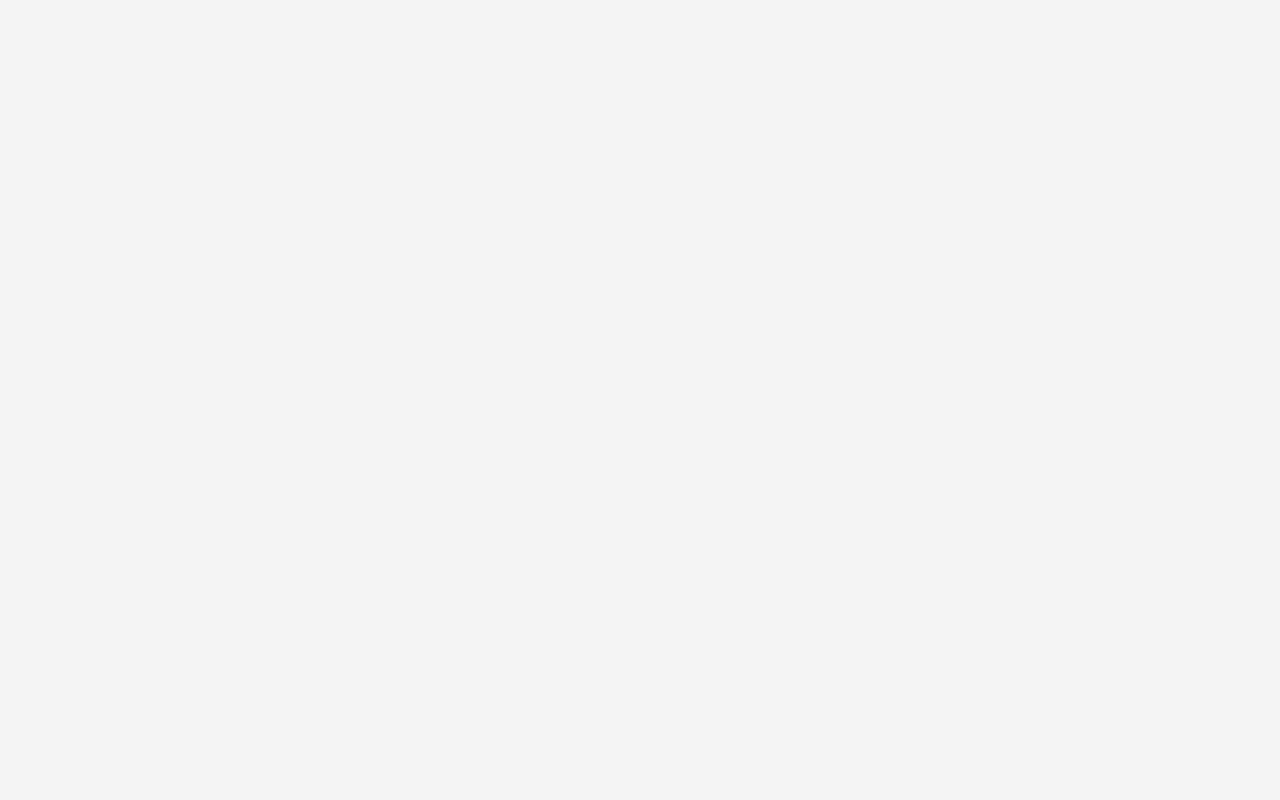
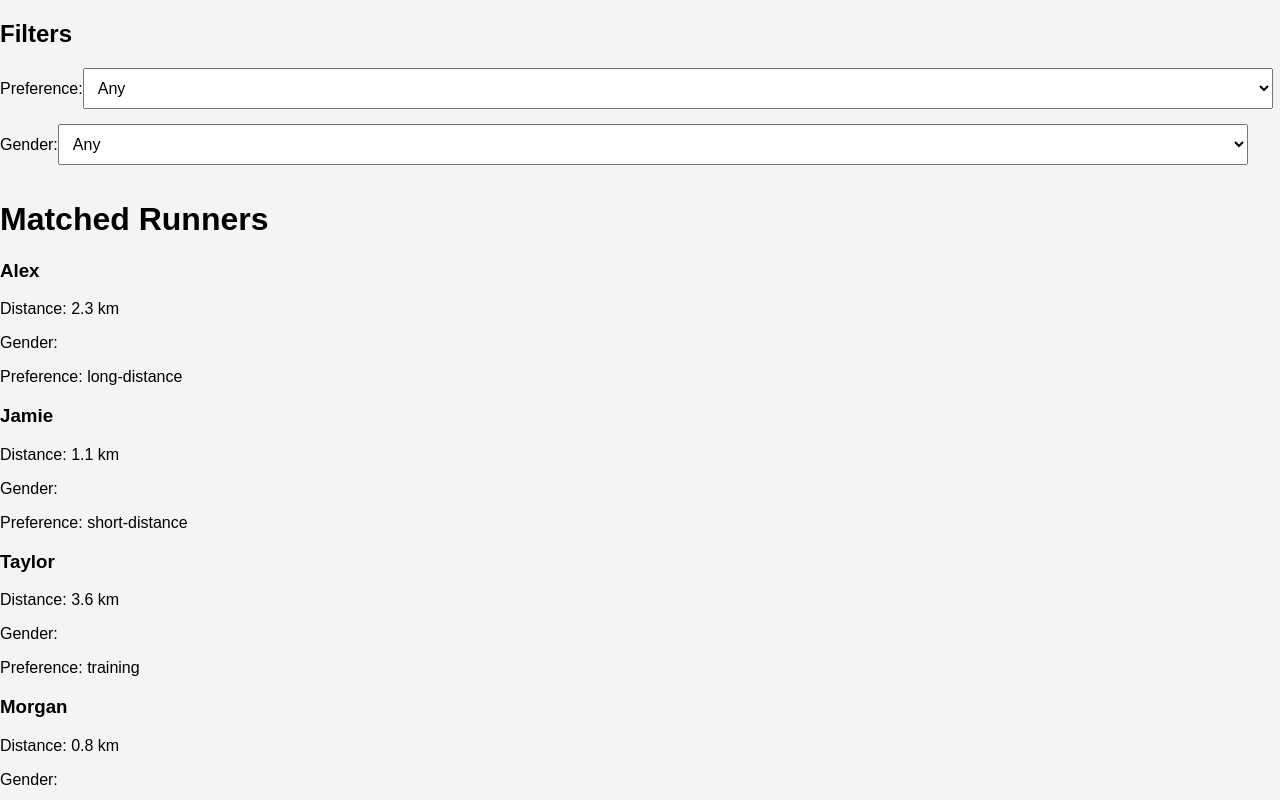
Before and after one commit to steffilin/160project, a React (Create React App) app in the folder frontend/: page /find-runner in a window 1280 px wide. Before the commit this address had no page. Shown: the top 800 px of the page. Built offline with nearby package versions, Linux system fonts and the light colour scheme.

Commit message:
init findRunnerPage branch

```diff
--- a/frontend/src/App.js
+++ b/frontend/src/App.js
@@ -3,6 +3,8 @@ import { BrowserRouter as Router, Route, Routes } from 'react-router-dom';
 import LoginPage from './pages/LoginPage';
 import RegisterPage from './pages/RegisterPage';
 import ProfilePage from './pages/ProfilePage';
+import HomePage from './pages/HomePage';
+import FindRunnerPage from './pages/FindRunnerPage';
 
 function App() {
   return (
@@ -11,6 +13,8 @@ function App() {
         <Route path="/" element={<LoginPage />} />
         <Route path="/register" element={<RegisterPage />} />
         <Route path="/profile" element={<ProfilePage />} />
+        <Route path="/home" element={<HomePage />} />
+        <Route path="/find-runner" element={<FindRunnerPage />} />
       </Routes>
     </Router>
   );
--- /dev/null
+++ b/frontend/src/components/FilterSidebar.js
@@ -0,0 +1,32 @@
+import React from 'react';
+
+export default function FilterSidebar({ filters, setFilters }) {
+  const handleChange = (e) => {
+    setFilters(prev => ({ ...prev, [e.target.name]: e.target.value }));
+  };
+
+  return (
+    <div className="w-1/4 p-4 border-r">
+      <h2 className="text-lg font-bold mb-4">Filters</h2>
+
+      <label className="block mb-2">
+        Preference:
+        <select name="preference" value={filters.preference} onChange={handleChange} className="w-full mt-1 border px-2 py-1">
+          <option value="">Any</option>
+          <option value="short-distance">Short-distance</option>
+          <option value="long-distance">Long-distance</option>
+          <option value="training">Training</option>
+        </select>
+      </label>
+
+      <label className="block mb-2">
+        Gender:
+        <select name="gender" value={filters.gender} onChange={handleChange} className="w-full mt-1 border px-2 py-1">
+          <option value="">Any</option>
+          <option value="male">Male</option>
+          <option value="female">Female</option>
+        </select>
+      </label>
+    </div>
+  );
+}
--- /dev/null
+++ b/frontend/src/components/RunnerAvailability.js
@@ -0,0 +1,77 @@
+import React, { useState } from 'react';
+
+const timeBlocks = Array.from({ length: 32 }, (_, i) => {
+  const hour = 6 + Math.floor(i / 2);
+  const min = i % 2 === 0 ? '00' : '30';
+  return `${hour.toString().padStart(2, '0')}:${min}`;
+});
+
+const days = ['Monday', 'Tuesday', 'Wednesday', 'Thursday', 'Friday', 'Saturday', 'Sunday'];
+
+const isWithinRange = (block, start, end) => {
+  return block >= start && block < end;
+};
+
+export default function RunnerAvailability({ user, onSendRequest }) {
+  const [selected, setSelected] = useState(null);
+
+  const handleSelect = (day, time) => {
+    setSelected({ day, time });
+  };
+
+  const isAvailable = (day, time) => {
+    return user.availability.some(avail =>
+      avail.day === day && isWithinRange(time, avail.start, avail.end)
+    );
+  };
+
+  return (
+    <div className="p-4">
+      <h2 className="text-xl font-semibold mb-2">Availability for {user.name}</h2>
+      <div className="overflow-x-auto">
+        <table className="border-collapse">
+          <thead>
+            <tr>
+              <th className="w-24 text-left">Time</th>
+              {days.map(day => (
+                <th key={day} className="px-2 text-sm">{day}</th>
+              ))}
+            </tr>
+          </thead>
+          <tbody>
+            {timeBlocks.map(time => (
+              <tr key={time}>
+                <td className="text-sm pr-2 align-top">{time}</td>
+                {days.map(day => {
+                  const available = isAvailable(day, time);
+                  const isSelected = selected?.day === day && selected?.time === time;
+                  return (
+                    <td
+                      key={day + time}
+                      onClick={() => available && handleSelect(day, time)}
+                      className={`w-12 h-8 border cursor-pointer text-center text-xs
+                        ${available ? 'bg-green-200 hover:bg-green-300' : 'bg-gray-100'}
+                        ${isSelected ? 'ring-2 ring-blue-500' : ''}`}
+                    >
+                      {isSelected ? '✓' : ''}
+                    </td>
+                  );
+                })}
+              </tr>
+            ))}
+          </tbody>
+        </table>
+      </div>
+      {selected && (
+        <div className="mt-4">
+          <button
+            onClick={() => onSendRequest(user, selected)}
+            className="bg-blue-600 text-white px-4 py-2 rounded hover:bg-blue-700"
+          >
+            Send Request for {selected.day} at {selected.time}
+          </button>
+        </div>
+      )}
+    </div>
+  );
+}
--- /dev/null
+++ b/frontend/src/components/RunnerCard.js
@@ -0,0 +1,12 @@
+import React from 'react';
+
+export default function RunnerCard({ user, onSelect }) {
+  return (
+    <div onClick={() => onSelect(user)} className="border p-4 rounded shadow hover:bg-gray-50 cursor-pointer">
+      <h3 className="font-semibold text-lg">{user.name}</h3>
+      <p className="text-sm text-gray-600">Distance: {user.distance} km</p>
+      <p className="text-sm text-gray-600">Gender: {user.gender}</p>
+      <p className="text-sm text-gray-600">Preference: {user.preference}</p>
+    </div>
+  );
+}
--- /dev/null
+++ b/frontend/src/pages/FindRunnerPage.js
@@ -0,0 +1,42 @@
+import React, { useState } from 'react';
+import users from '../users.json';
+import FilterSidebar from '../components/FilterSidebar';
+import RunnerCard from '../components/RunnerCard';
+import RunnerAvailability from '../components/RunnerAvailability';
+
+export default function FindRunnerPage() {
+  const [filters, setFilters] = useState({ preference: '', gender: '' });
+  const [selectedUser, setSelectedUser] = useState(null);
+
+  const filteredUsers = users.filter(user => {
+    return (
+      (filters.preference === '' || user.preference === filters.preference) &&
+      (filters.gender === '' || user.gender === filters.gender)
+    );
+  });
+
+  const handleSendRequest = (user, selected) => {
+    alert(`Request sent to ${user.name} for ${selected.day} at ${selected.time}`);
+  };
+
+  return (
+    <div className="flex h-full">
+      <FilterSidebar filters={filters} setFilters={setFilters} />
+
+      <div className="w-3/4 p-4 overflow-y-auto">
+        <h1 className="text-2xl font-bold mb-4">Matched Runners</h1>
+        <div className="grid grid-cols-2 gap-4">
+          {filteredUsers.map(user => (
+            <RunnerCard key={user.id} user={user} onSelect={setSelectedUser} />
+          ))}
+        </div>
+
+        {selectedUser && (
+          <div className="mt-8 border-t pt-4">
+            <RunnerAvailability user={selectedUser} onSendRequest={handleSendRequest} />
+          </div>
+        )}
+      </div>
+    </div>
+  );
+}
--- /dev/null
+++ b/frontend/src/pages/HomePage.js
@@ -0,0 +1,19 @@
+import { useNavigate } from 'react-router-dom';
+
+function HomePage() {
+  const navigate = useNavigate();
+
+  return (
+    <div className="p-6">
+      <h1 className="text-2xl font-bold mb-4">Welcome to RunLink</h1>
+      <button
+        onClick={() => navigate('/find-runner')}
+        className="bg-blue-500 text-white px-4 py-2 rounded"
+      >
+        Find a Runner
+      </button>
+    </div>
+  );
+}
+
+export default HomePage;
--- /dev/null
+++ b/frontend/src/users.json
@@ -0,0 +1,52 @@
+[
+    {
+      "id": 1,
+      "name": "Alex",
+      "distance": 2.3,
+      "preference": "long-distance",
+      "availability": [
+        { "day": "Monday", "start": "07:00", "end": "09:00" },
+        { "day": "Wednesday", "start": "18:00", "end": "20:00" }
+      ]
+    },
+    {
+      "id": 2,
+      "name": "Jamie",
+      "distance": 1.1,
+      "preference": "short-distance",
+      "availability": [
+        { "day": "Tuesday", "start": "08:30", "end": "10:00" },
+        { "day": "Thursday", "start": "17:00", "end": "18:30" }
+      ]
+    },
+    {
+      "id": 3,
+      "name": "Taylor",
+      "distance": 3.6,
+      "preference": "training",
+      "availability": [
+        { "day": "Monday", "start": "06:00", "end": "07:30" },
+        { "day": "Friday", "start": "19:00", "end": "21:00" }
+      ]
+    },
+    {
+      "id": 4,
+      "name": "Morgan",
+      "distance": 0.8,
+      "preference": "long-distance",
+      "availability": [
+        { "day": "Wednesday", "start": "06:30", "end": "08:30" },
+        { "day": "Sunday", "start": "09:00", "end": "10:30" }
+      ]
+    },
+    {
+      "id": 5,
+      "name": "Sam",
+      "distance": 2.0,
+      "preference": "short-distance",
+      "availability": [
+        { "day": "Saturday", "start": "07:00", "end": "08:00" },
+        { "day": "Sunday", "start": "17:00", "end": "19:00" }
+      ]
+    }
+  ]
```
Also changed, not shown: 1 other file (tests, documents, lock files or other folders).
